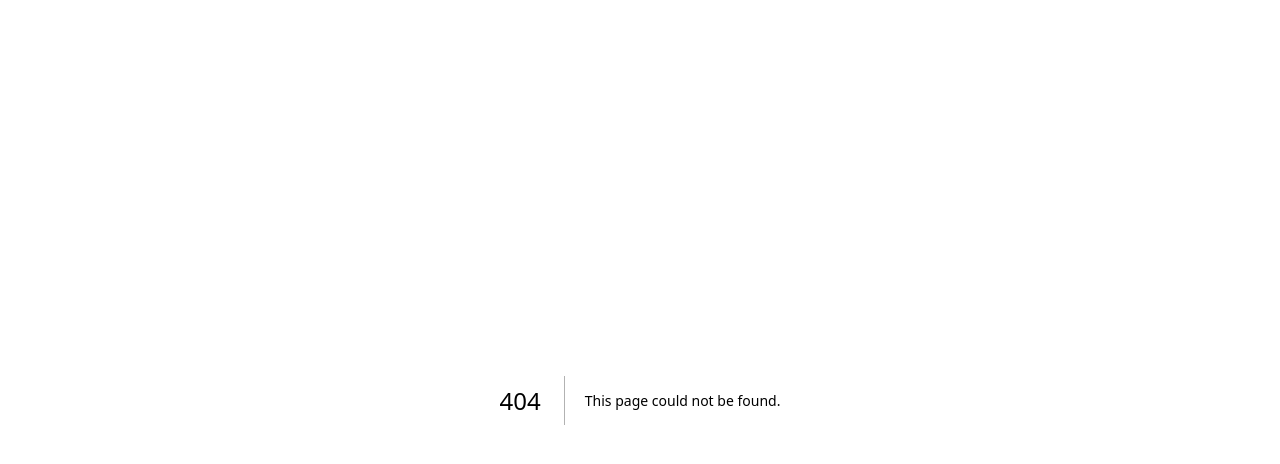
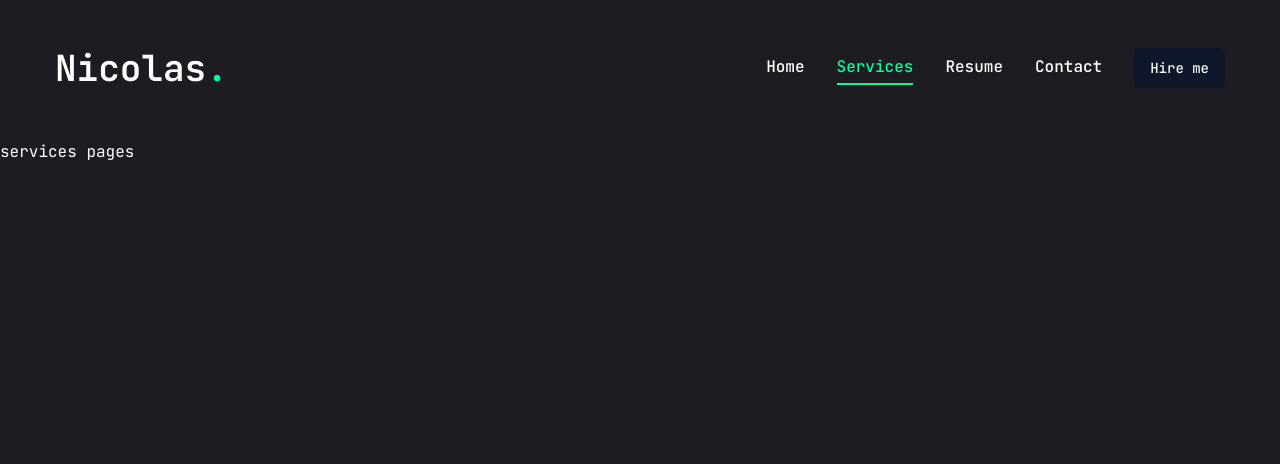
Before and after one commit to ncls-brn/portfolio, a Next.js app: page /services in a window 1280 px wide. Before the commit this address had no page. Shown: the top 464 px of the page. Built offline with nearby package versions, Linux system fonts and the light colour scheme.

Commit message:
header home page

```diff
--- a/app/globals.css
+++ b/app/globals.css
@@ -1,3 +1,10 @@
 @tailwind base;
-  @tailwind components;
-  @tailwind utilities;
+@tailwind components;
+@tailwind utilities;
+
+
+@layer base {
+  body {
+    @apply font-primary bg-primary text-white leading-loose;
+  }
+}
--- a/app/layout.jsx
+++ b/app/layout.jsx
@@ -1,7 +1,12 @@
-import { Inter } from "next/font/google";
+import { JetBrains_Mono } from "next/font/google";
 import "./globals.css";
+import Header from "@/components/Header";
 
-const inter = Inter({ subsets: ["latin"] });
+const jetbrainsMono = JetBrains_Mono({
+  subsets: ["latin"],
+  weight: ["100", "200", "300", "400", "500", "600", "700", "800"],
+  variable: " --font-jetbrainsMono",
+});
 
 export const metadata = {
   title: "Create Next App",
@@ -11,7 +16,10 @@
 export default function RootLayout({ children }) {
   return (
     <html lang="en">
-      <body className={inter.className}>{children}</body>
+      <body className={jetbrainsMono.variable}>
+        <Header />
+        {children}
+      </body>
     </html>
   );
 }
--- /dev/null
+++ b/app/services/page.jsx
@@ -0,0 +1,5 @@
+const Services = () => {
+  return <div>services pages</div>;
+};
+
+export default Services;
--- /dev/null
+++ b/components/Header.jsx
@@ -0,0 +1,30 @@
+import Link from "next/link";
+import { Button } from "./ui/button";
+import Nav from "./Nav.jsx";
+
+const Header = () => {
+  return (
+    <header className="py-8 xl:py-12 text-white">
+      <div className="container mx-auto flex justify-between items-center">
+        {/*logo*/}
+        <Link href="/">
+          <h1 className="text-4xl font-semibold">
+            Nicolas<span className="text-accent">.</span>
+          </h1>
+        </Link>
+        {/*desktop nav & hire me button */}
+        <div className="hidden xl:flex items-center gap-8">
+          <Nav />
+          <Link href="/contact">
+            <Button>Hire me</Button>
+          </Link>
+        </div>
+
+        {/*desktop nav & hire me button */}
+        <div className="xl:hidden">mobile nav</div>
+      </div>
+    </header>
+  );
+};
+
+export default Header;
--- /dev/null
+++ b/components/Nav.jsx
@@ -0,0 +1,46 @@
+"use client";
+import Link from "next/link";
+import { usePathname } from "next/navigation";
+
+const links = [
+  {
+    name: "home",
+    path: "/",
+  },
+  {
+    name: "services",
+    path: "/services",
+  },
+  {
+    name: "resume",
+    path: "/resume",
+  },
+  {
+    name: "contact",
+    path: "/contact",
+  },
+];
+
+const Nav = () => {
+  const pathname = usePathname();
+  console.log(pathname);
+  return (
+    <nav className="flex gap-8">
+      {links.map((link, index) => {
+        return (
+          <Link
+            href={link.path}
+            key={index}
+            className={`${
+              link.path === pathname && "text-accent border-b-2 border-accent"
+            } capitalize font-medium hover:text-accent transition-all`}
+          >
+            {link.name}
+          </Link>
+        );
+      })}
+    </nav>
+  );
+};
+
+export default Nav;
--- a/tailwind.config.js
+++ b/tailwind.config.js
@@ -2,21 +2,36 @@
 module.exports = {
   darkMode: ["class"],
   content: [
-    './pages/**/*.{js,jsx}',
-    './components/**/*.{js,jsx}',
-    './app/**/*.{js,jsx}',
-    './src/**/*.{js,jsx}',
+    "./pages/**/*.{js,jsx}",
+    "./components/**/*.{js,jsx}",
+    "./app/**/*.{js,jsx}",
+    "./src/**/*.{js,jsx}",
   ],
   prefix: "",
   theme: {
     container: {
       center: true,
-      padding: "2rem",
-      screens: {
-        "2xl": "1400px",
+      padding: "15px",
+    },
+    screens: {
+      sm: "640px",
+      md: "768px",
+      lg: "960px",
+      xl: "1200px",
+    },
+    fontFamily: {
+      primary: "var(--font-jetbrainsMono)",
+    },
+
+    extend: {
+      colors: {
+        primary: "#1c1c22",
+        accent: {
+          DEFAULT: "#00ff99",
+          hover: "#00e187",
+        },
       },
-    },
-    extend: {
+
       keyframes: {
         "accordion-down": {
           from: { height: "0" },
@@ -34,4 +49,4 @@
     },
   },
   plugins: [require("tailwindcss-animate")],
-}
+};
```
